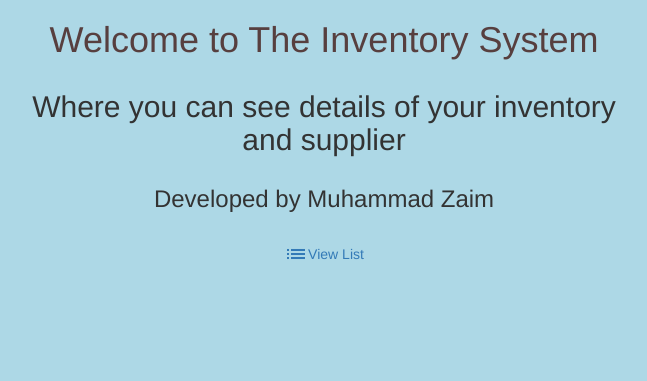
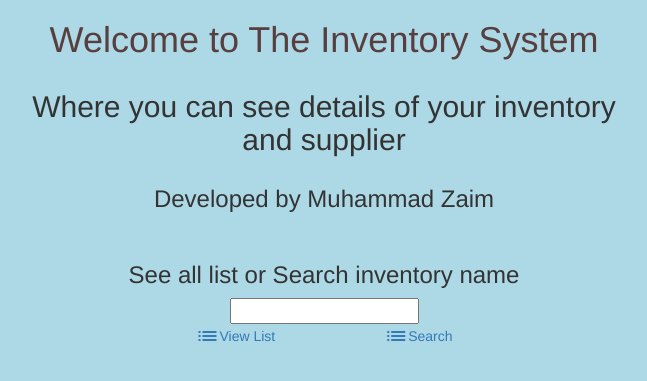
Before and after one commit to miazocool/kiratech-python, a Django app: page /crud/ in a window 1280 px wide. Shown: the top 381 px of the page, without its empty margins (316-963 px from the left). Run offline with Django 4.2, Linux system fonts and the light colour scheme.

Commit message:
Fixed query params

```diff
--- a/inventory_system/crud/forms.py
+++ b/inventory_system/crud/forms.py
@@ -4,7 +4,7 @@ from .models import Inventory, Supplier
 
 class InventoryForm(forms.ModelForm):
     name = forms.CharField(required=True, widget=forms.TextInput(
-        attrs={'placeholder': 'Please put name', 'class': 'form-control'}))
+        attrs={'placeholder': 'Search name', 'class': 'form-control'}))
 
     class Meta:
         model=Inventory
--- a/inventory_system/crud/templates/crud/index.html
+++ b/inventory_system/crud/templates/crud/index.html
@@ -20,33 +20,23 @@
     <div class="container">
       <h1>Welcome to The Inventory System</h1>
       <h2>Where you can see details of your inventory and supplier</h2>
-        <h3>Developed by Muhammad Zaim</h3>
+      <h3>Developed by Muhammad Zaim</h3>
       <br />
+      <h3>See all list or Search inventory name</h3>
+      <input type="text" id="inv-search" />
       <div class="action">
         <a href="{% url 'list' %}" class="button">
           <span class="material-icons"> list </span>
           View List
         </a>
+        <a
+          onclick="this.href='inventory/?name='+document.getElementById('inv-search').value"
+          class="button"
+        >
+          <span class="material-icons"> list </span>
+          Search
+        </a>
       </div>
     </div>
   </body>
 </html>
-
-<!-- {% if users %}
-    <ul>
-      {% for user in users %}
-      <li><a href="/polls/{{ user.id }}/">{{ user.user_text }}</a></li>
-      {% endfor %}
-    </ul>
-    {% else %}
-    <p>No polls are available.</p>
-{% endif %} -->
-<!-- {% if users %}
-  <ul>
-    {% for user in users %}
-    {{user.id}}, {{user.name}}, {{user.favorite_quote}} <br>
-    {% endfor %}
-  </ul>
-  {% else %}
-  <p>No polls are available.</p>
-  {% endif %} -->
--- a/inventory_system/crud/urls.py
+++ b/inventory_system/crud/urls.py
@@ -6,6 +6,8 @@ from . import views
 urlpatterns = [
     path('', views.index, name='index'),
     path("inventory/", views.inventory_list, name='list'),
+    path(r'^inventory/(?P<name>[0-9]{4})/$', views.inventory_list, name='list-query'),
+    # path(r'inventory/?', views.inventory_list, name='list-query'),
     # path("inventory/", views.InventoryListView.as_view(), name='list'),
     path("inventory/<int:id>", views.details, name='details'),
 ]
--- a/inventory_system/crud/views.py
+++ b/inventory_system/crud/views.py
@@ -15,54 +15,21 @@ API_URL = "http://localhost:8000/api/inventory"
 
 # Create your views here.
 def index(request):
-    return render(request, 'crud/index.html')
+    return render(request, "crud/index.html")
 
 class InventoryTable(tables.Table):
-    # supplier = Column(accessor = 'supplier.name')
-    # availability = Column(accessor = 'availability')
-    # clickable = {'td': {'data-href': lambda record: record.id}}
-    # attrs=clickable
-    # view_more = TemplateColumn(verbose_name=('View More'),
-    #                         template_name='crud/view-more.html',
-    #                         orderable=False, ) # orderable not sortable
     view_more = TemplateColumn("<a href=/crud/inventory/detail/{{ record.id }}>Update</a>",
                         verbose_name=('View More'),
                         orderable=False, ) # orderable not sortable
-    foo = TemplateColumn("{{ record.url }}")
-    print(f'the id is {foo.value}')
     class Meta:
         model = Inventory
         template_name = "django_tables2/bootstrap.html"
         fields = ["id", "name", 'availability','supplier']
         sequence = ['id', "name", 'availability','supplier']
-        exclude = ("foo",)
-        # row_attrs = {
-        #     "onClick": lambda record: "document.location.href='/crud/inventory/detail/{0}';".format(record.name)
-        #     # "onClick": lambda record: print(f"the record is : {record}")
-        # }
-
-# class InventoryListView(SingleTableView):
-#     model = Inventory
-#     data = [
-#         {"name" :"Inv5", "supplier" : "12"},
-#         {"name" : "Inv6", "supplier" : "12"},
-#         {"name" : "Inv7", "supplier" : "13"}
-#     ]
-#     table_class = InventoryTable
-#     table = InventoryTable(data)
-#     template_name = 'crud/listing.html'
 
 def details(request, value):
-    # form = InventoryForm()
     data = {'name' : 'Hello Inventory'}
     form = InventoryForm(data)
-    print("value is:" + value)
-    # if request.method == "GET":
-    #     print(request)
-    #     user = Inventory(name=request.POST.get('name'),
-    #                 favorite_quote=request.POST.get('favorite_quote'))
-    #     user.save()
-    #     return render(request, "crud/listing.html")
     return render(request, "crud/details.html", {"form": form})
 
 def inventory_list(request):
@@ -78,3 +45,11 @@ def inventory_list(request):
             })
     except requests.exceptions.RequestException as e:
         raise HttpResponse(f'Could not save data {e}')
+
+# def list_query(request):
+#     inv_name = request.GET.get('name')
+#     inv = Inventory.objects.filter(name=inv_name)
+#     table = InventoryTable(inv)
+#     return render(request, "crud/listing.html", {
+#         "table": table
+#     })
```
